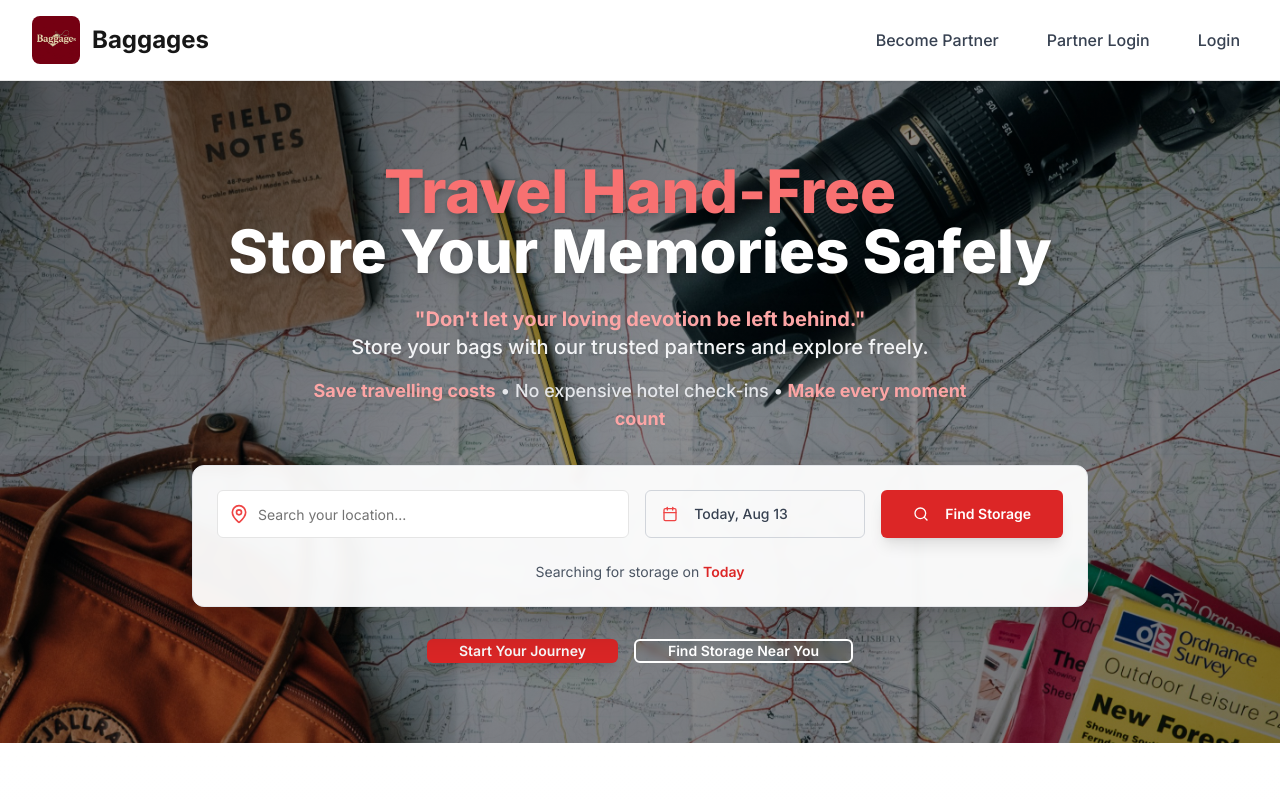
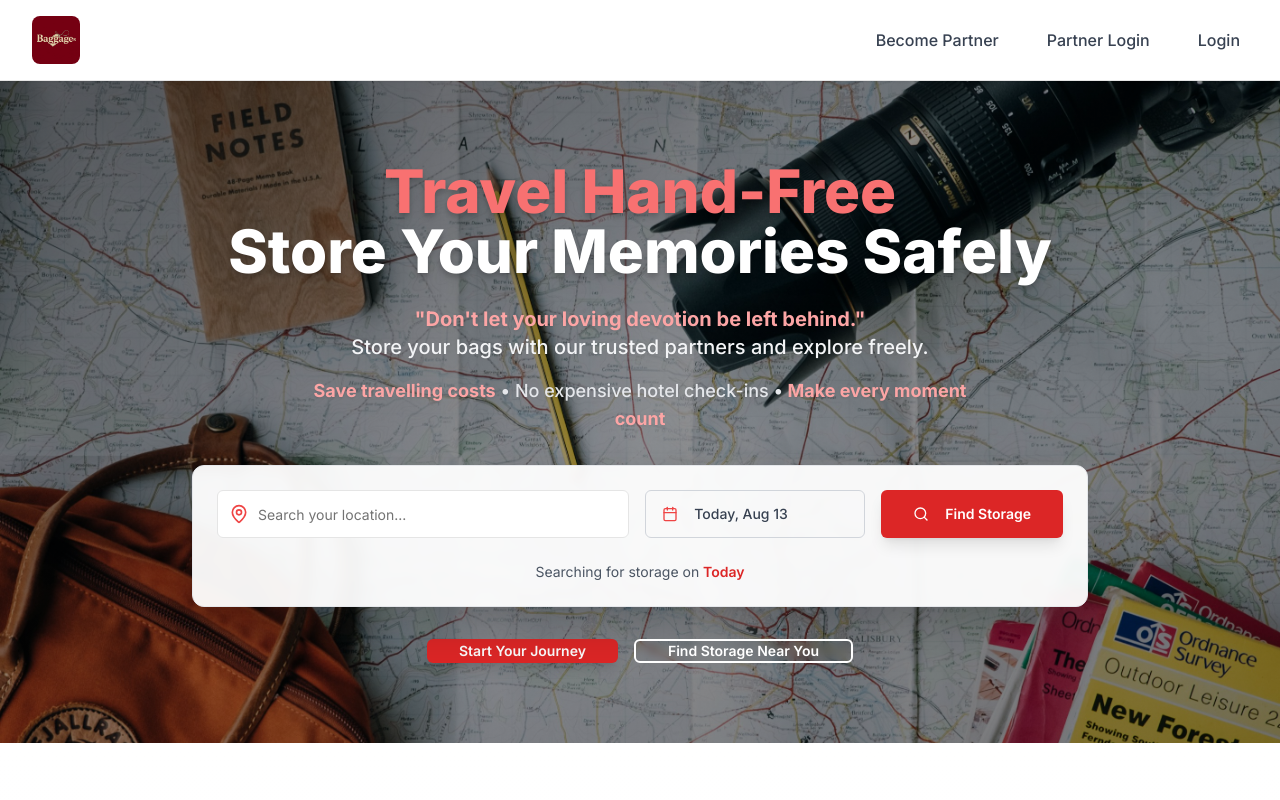
Before and after one commit to owaish0507/Baggagez, a Next.js app: page / in a window 1280 px wide. Shown: the top 800 px of the page. Built offline with nearby package versions, Linux system fonts and the light colour scheme.

Commit message:
Update header.tsx

```diff
--- a/components/header.tsx
+++ b/components/header.tsx
@@ -27,7 +27,7 @@ export const Header = () => {
                 className="object-contain rounded-lg"
               />
             </div>
-            <span className="text-lg sm:text-xl lg:text-2xl font-bold text-secondary-foreground">Baggages</span>
+
           </Link>
 
           {/* Desktop Navigation */}
```
